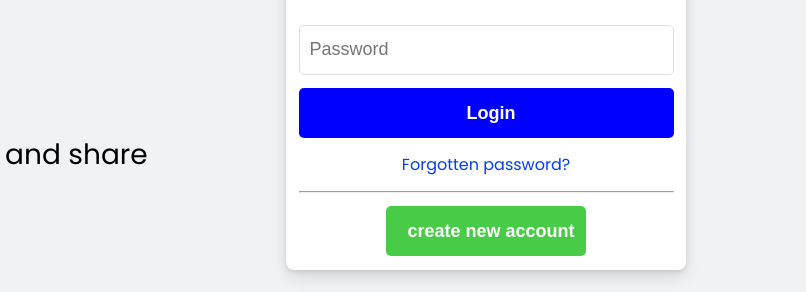
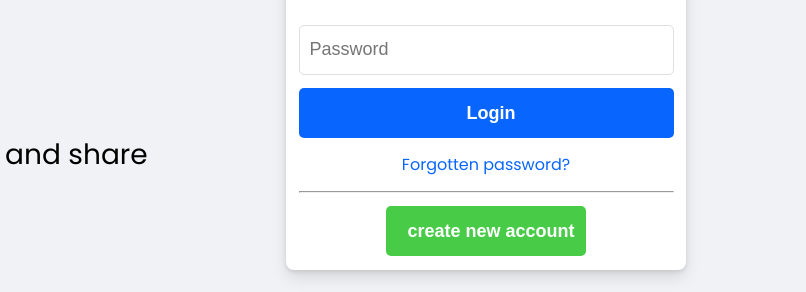
Before and after one commit to fatimakhalid031/fb_login, a plain HTML site: page index.html in a window 1280 px wide. Shown: the part 280-572 px from the top of the page, 474-1280 px from the left. Drawn offline with Linux system fonts and the light colour scheme.

Commit message:
colorchange

```diff
--- a/style.css
+++ b/style.css
@@ -86,7 +86,7 @@ input:hover
 .loginbtn{
     color:white;
     font-weight:bolder;
-    background-color:blue;
+    background-color:#0866ff;
     border-width:0;
 }
 
@@ -105,10 +105,12 @@ input:hover
 
 .fp{
     text-align: center;
-    color:rgb(0, 60, 255);
+    color:#0866ff;
     text-decoration: none;
 }
-
+.fp:hover{
+    text-decoration: underline;
+}
 .itemsleft{
     /*background-color: palegreen;*/
     display:flex;
```
